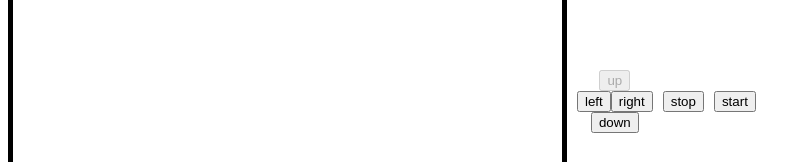
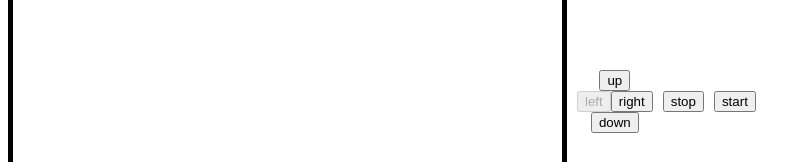
Before and after one commit to imenyoo2/Snake-Game, a Next.js app: page / in a window 1280 px wide. Shown: the part 186-348 px from the top of the page, without its empty margins (0-811 px from the left). Built offline with nearby package versions, Linux system fonts and the light colour scheme.

Commit message:
commit before backend

```diff
--- a/pages/components/frame.tsx
+++ b/pages/components/frame.tsx
@@ -1,17 +1,21 @@
-import { MoveGroup, direction, renderSnakeState, checkEdge, checkBody } from "./utils";
+import {
+  MoveGroup,
+  direction,
+  renderSnakeState,
+  checkEdge,
+  checkBody,
+} from "./utils";
 import { useState, useEffect } from "react";
-import LostWindow from "./LostWindow"
+import LostWindow from "./LostWindow";
 
 // Frame is basically the whole app Component, i probably should've
 // made it into different components but i didn't notice until i
 // finished lol
 export default function Frame() {
   // the state of the snake
-  const [snakeState, setSnakeState] = useState<[number[], number[], direction]>([
-    [1, 1, 2, 30],
-    [1, 2, 2, 35],
-    "down",
-  ]);
+  const [snakeState, setSnakeState] = useState<[number[], number[], direction]>(
+    [[1, 1, 2, 30], [1, 2, 2, 35], "right"]
+  );
   //console.log(snakeState);
   //const [currentDir, setCurrentDir] = useState<direction>("down");
   const [isMoving, setIsMoving] = useState<boolean>(false);
@@ -19,38 +23,72 @@ export default function Frame() {
   const [isLost, setIsLost] = useState<boolean>(false);
   // console.log(...MoveGroup([4, 5, 5], [5, 5, 4], "up"));
   // checking if snake hit the wall
-  checkEdge(snakeState[0][0], snakeState[1][0], setIsMoving, setIsLost, isMoving);
+  checkEdge(
+    snakeState[0][0],
+    snakeState[1][0],
+    setIsMoving,
+    setIsLost,
+    isMoving
+  );
   //checking if snake hit it's body
-
 
   let snakeparts = renderSnakeState(snakeState[0], snakeState[1]);
   checkBody([snakeState[0], snakeState[1]], setIsMoving, setIsLost, isMoving);
 
   // change the currentdir of the snake to dir
   const moveSnakeState = (dir: direction) => {
-    setSnakeState((currentValue) => [currentValue[0], currentValue[1], dir]);
+    setSnakeState((currentValue) => {
+      //[currentValue[0], currentValue[1], dir]
+      if (
+        (currentValue[2] == "right" && dir == "left") ||
+        (currentValue[2] == "left" && dir == "right")
+      ) {
+        return currentValue;
+      } else if (
+        (currentValue[2] == "up" && dir == "down") ||
+        (currentValue[2] == "down" && dir == "up")
+      ) {
+        return currentValue;
+      } else {
+        return [currentValue[0], currentValue[1], dir];
+      }
+    });
   };
 
   // implementing constant movement of the snake, by setting a function
   // that get called every 200 ms and snakeState according to currentDir
   useEffect(() => {
     if (isMoving) {
-    const id = setInterval(() => {
-      setSnakeState((currentValue) => [...MoveGroup(...currentValue), currentValue[2]]);
-    }, 200);
-    setIntervalId(id);
-    }
-    else {
+      const id = setInterval(() => {
+        setSnakeState((currentValue) => [
+          ...MoveGroup(...currentValue),
+          currentValue[2],
+        ]);
+      }, 100);
+      setIntervalId(id);
+    } else {
       clearInterval(intervalId);
     }
   }, [isMoving]);
 
+  useEffect(() => {
+    document.addEventListener("keydown", (event) => {
+      if (event.key === "ArrowUp") {
+        moveSnakeState("up");
+      } else if (event.key === "ArrowDown") {
+        moveSnakeState("down");
+      } else if (event.key === "ArrowLeft") {
+        moveSnakeState("left");
+      } else if (event.key === "ArrowRight") {
+        moveSnakeState("right");
+      }
+    });
+  }, []);
+
   return (
     <>
       <div className="app">
-        <div id="container">
-        {isLost ? <LostWindow/> : snakeparts}
-        </div>
+        <div id="container">{isLost ? <LostWindow /> : snakeparts}</div>
         <div className="controler">
           <button
             type="button"
--- /dev/null
+++ b/pages/components/handlers.tsx
@@ -0,0 +1,5 @@
+
+
+export function handleKeyClick(event:React.KeyboardEvent<HTMLDivElement>) {
+  console.log(event);
+}
--- a/pages/components/utils.tsx
+++ b/pages/components/utils.tsx
@@ -158,3 +158,9 @@ export function checkBody(
 function random(min: number, max: number) {
   return Math.floor(Math.random() * (max - min)) + min;
 }
+
+export function sleep(ms:number) {
+  return new Promise((resolve) => {
+    setTimeout(resolve, ms);
+  });
+}
```
